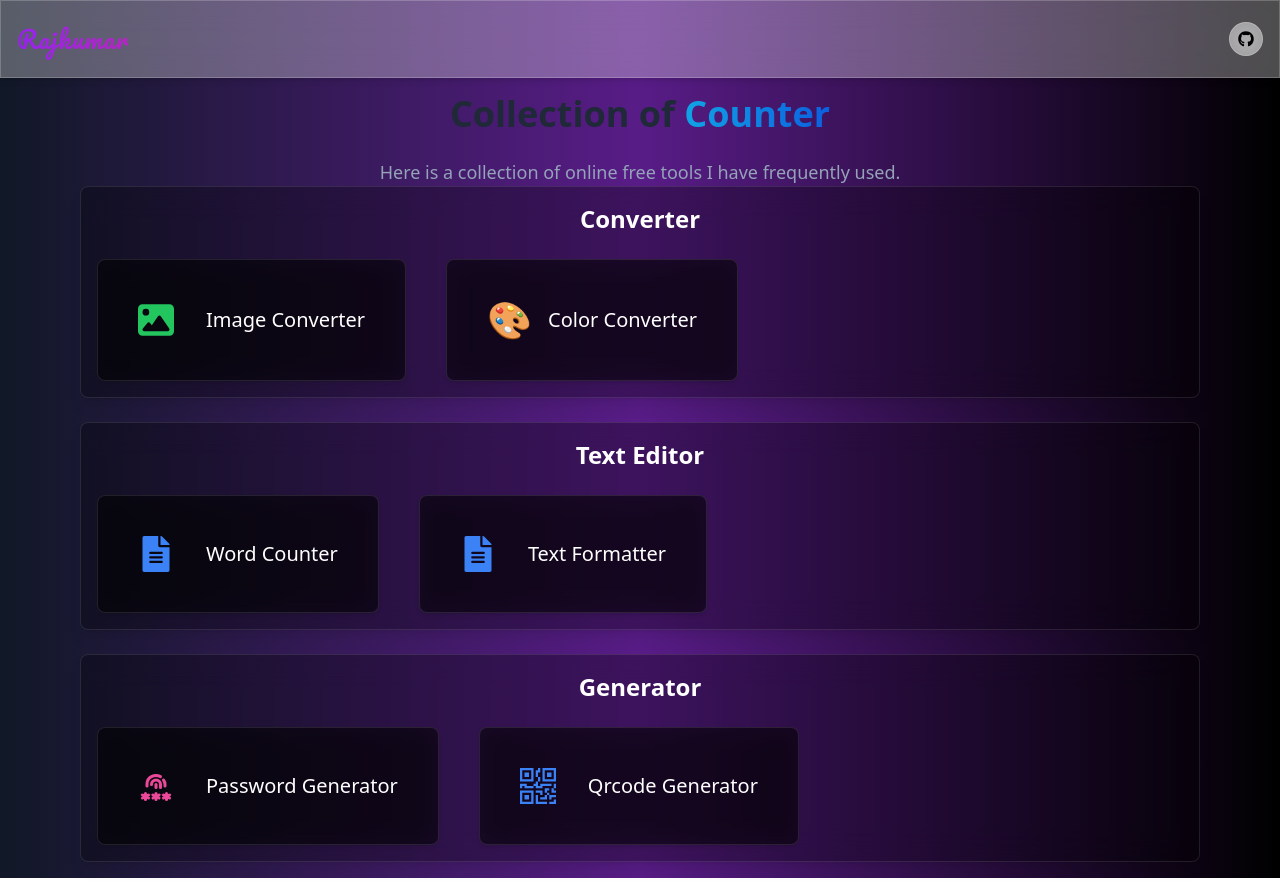
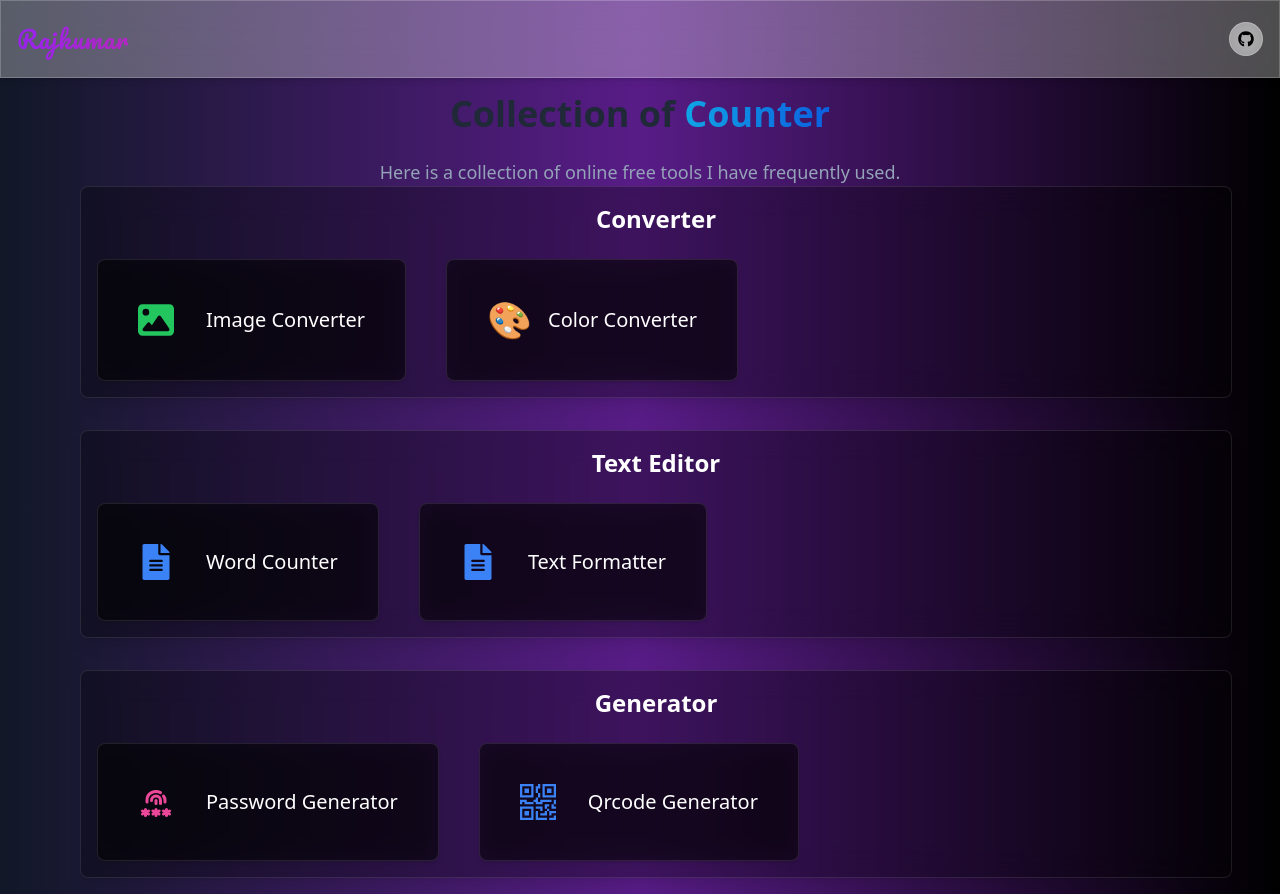
Before and after one commit to rajkumarojhaa/ToolsHub, a React (Create React App) app: page / in a window 1280 px wide. Built offline with nearby package versions, Linux system fonts and the light colour scheme.

Commit message:
Update Home.js

```diff
--- a/src/components/Home.js
+++ b/src/components/Home.js
@@ -14,7 +14,7 @@ const Home = () => {
       <p className="text-center mx-auto mt-3 text-lg text-slate-400">
       Here is a collection of online free tools I have frequently used.
     </p>
-      <div className="grid grid-cols-1 sm:grid-cols-2 lg:grid-cols-1 gap-6">
+      <div className="grid grid-cols-1 sm:gap-8 gap-5 w-screen">
         <ToolCard
           title="Converter"
           tools={[
```
